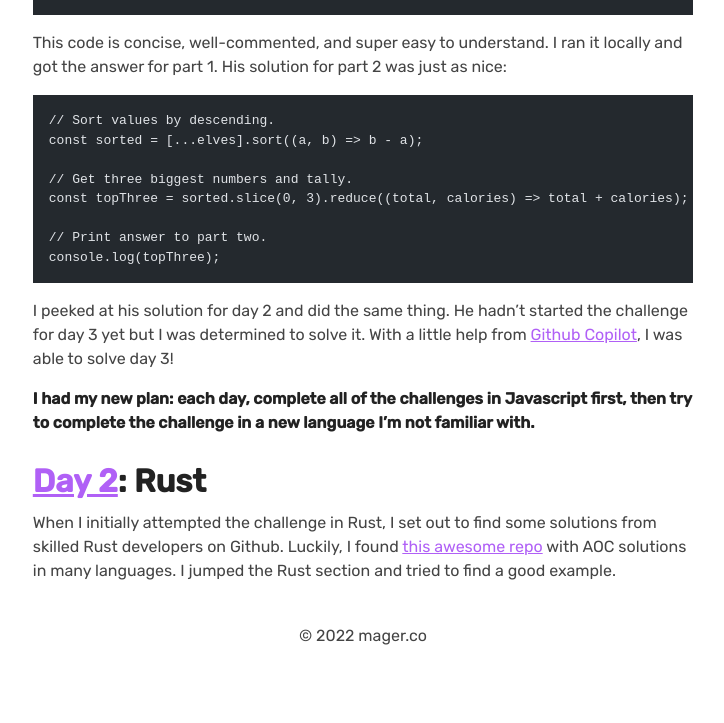
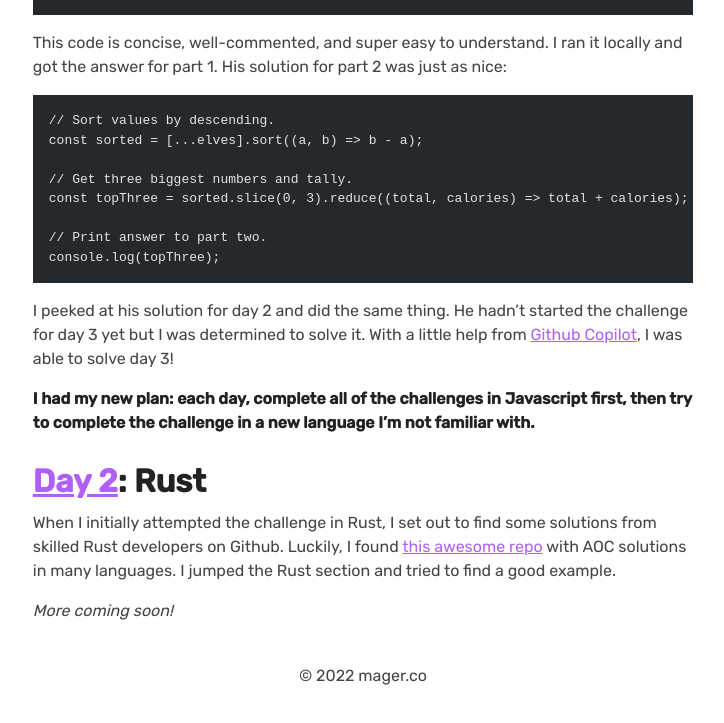
Before and after one commit to mager/magerdotco, an Astro site: page /blog/2022-12-04-aoc in a window 1280 px wide. Shown: the part 1458-2181 px from the top of the page, without its empty margins (277-1001 px from the left). Before the commit the page ends 2151 px from the top, so only its background shows below. Built offline with nearby package versions, Linux system fonts and the light colour scheme; Astro itself is replaced by a stand-in of ours; code samples lack their colours.

Commit message:
Start writing about AOC

```diff
--- a/src/pages/blog/2022-12-04-aoc.md
+++ b/src/pages/blog/2022-12-04-aoc.md
@@ -66,3 +66,5 @@ I peeked at his solution for day 2 and did the same thing. He hadn't started the
 ## [Day 2](https://adventofcode.com/2022/day/2): Rust
 
 When I initially attempted the challenge in Rust, I set out to find some solutions from skilled Rust developers on Github. Luckily, I found [this awesome repo](https://github.com/Bogdanp/awesome-advent-of-code) with AOC solutions in many languages. I jumped the Rust section and tried to find a good example.
+
+_More coming soon!_
```
